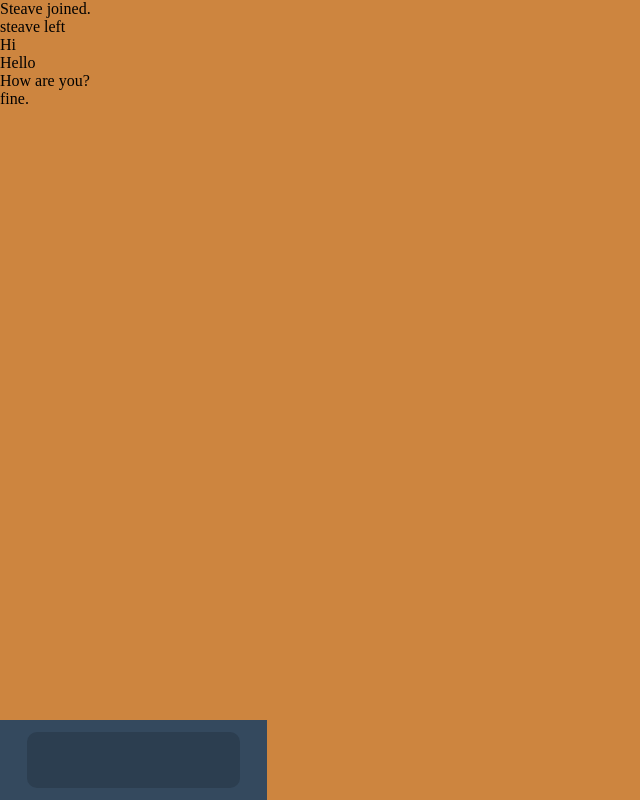
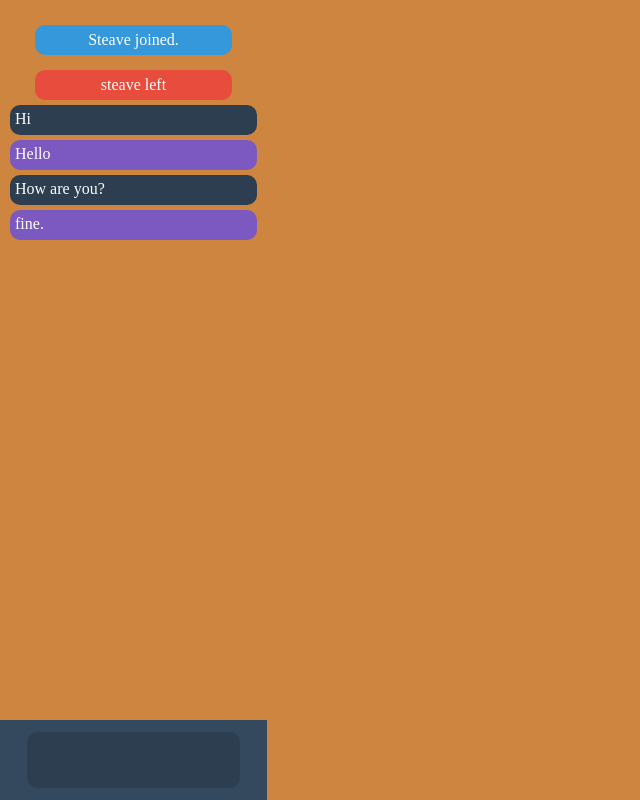
Before and after one commit to goyal-aman/Socket_IO-Chat-App, a plain HTML site: page index.html in a window 1280 px wide. Shown: the whole page, without its empty margins (0-640 px from the left). Drawn offline with Linux system fonts and the light colour scheme.

Commit message:
added css to chat, chat leave, chat join, chat left, chat right.

```diff
--- a/style.css
+++ b/style.css
@@ -25,21 +25,52 @@
     /* chat window  take height 90% of right view*/
     height: 90%;
 
+    /*to create space between boundary and chat window content.*/
+    padding: 10px;
+
 }
 .chat{
-
+    /*font color of chat text.*/
+    color: white;
+    min-height: 30px;
+    margin-top: 15px;
+    border-radius: 10px;
+    padding: 5px;
+    margin-top:5px;
 }
 .left{
-
+    background: #2c3e50;
 }
 .right{
-
+    background: #7b59c0;
 }
 .join{
+    background:  #3498db;
+    width: 80%;
 
+    /*so that it is in center*/
+    margin: auto;
+    margin-top: 15px;
+
+    /*START: bringing join chat text to center*/
+    display: flex;
+    justify-content: center;
+    align-items:center;
+    /*end: bringing join chat text to center*/
 }
 .leave{
+    background: #e74c3c;
+    width: 80%;
 
+    /*so that it is in center*/
+    margin: auto;
+    margin-top: 15px;
+
+    /*START: bringing join chat text to center*/
+    display: flex;
+    justify-content: center;
+    align-items:center;
+    /*end: bringing join chat text to center*/
 }
 .chat-input{
     /*chat input to take 10% height of right view.*/
```
